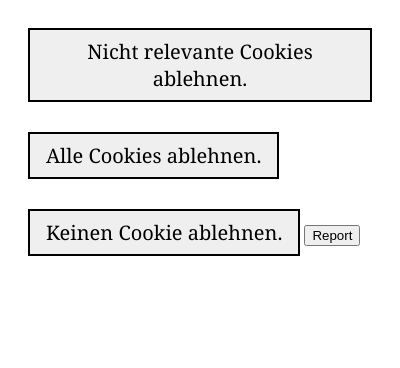
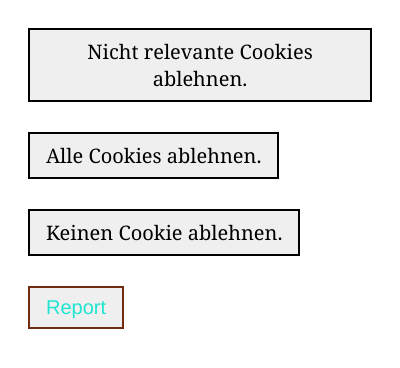
Before and after one commit to DreamyK9/Kruemelmonster, a browser extension: page src/popup/index.html in a window 400 px wide. Drawn offline with Linux system fonts and the light colour scheme.

Commit message:
Update style.css

```diff
--- a/src/popup/style.css
+++ b/src/popup/style.css
@@ -15,6 +15,21 @@
     cursor: pointer;
 }
 
+#report {
+    font-family: 'Franklin Gothic Medium', 'Arial Narrow', Arial, sans-serif;
+    padding: 8px 16px;
+    margin-bottom: 30px;
+    border: 2px solid rgb(114, 42, 16);
+    color: rgb(31, 228, 208);
+    font-size: 20px;
+    cursor: help;
+}
+
+#report:hover {
+    background-color: rgb(18, 236, 58);
+    color: rgb(221, 23, 23);
+}
+
 #acceptallcookies:hover,
 #disagreeallcookies:hover,
 #disagreenonrelevantcookies:hover {
```
